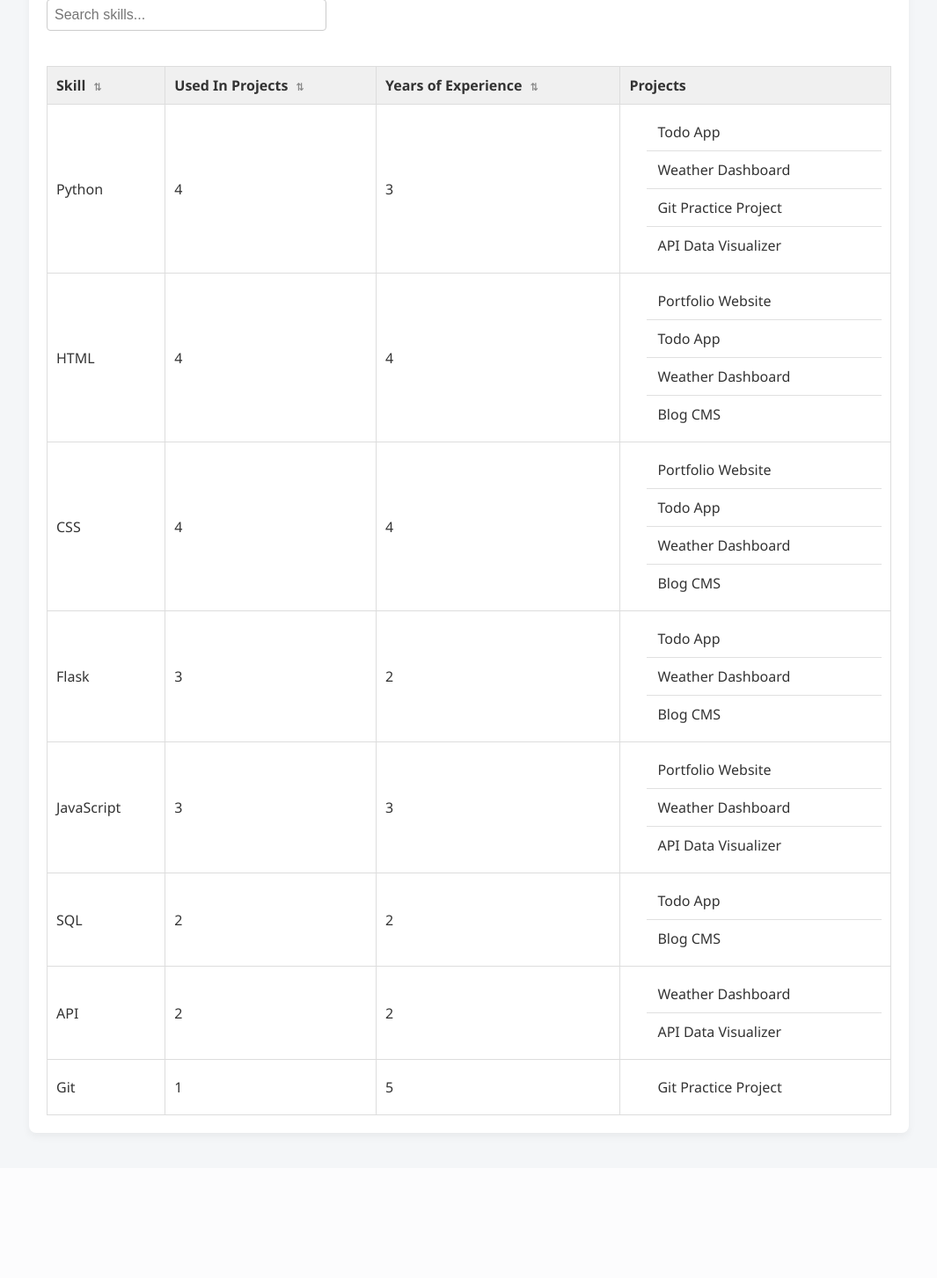
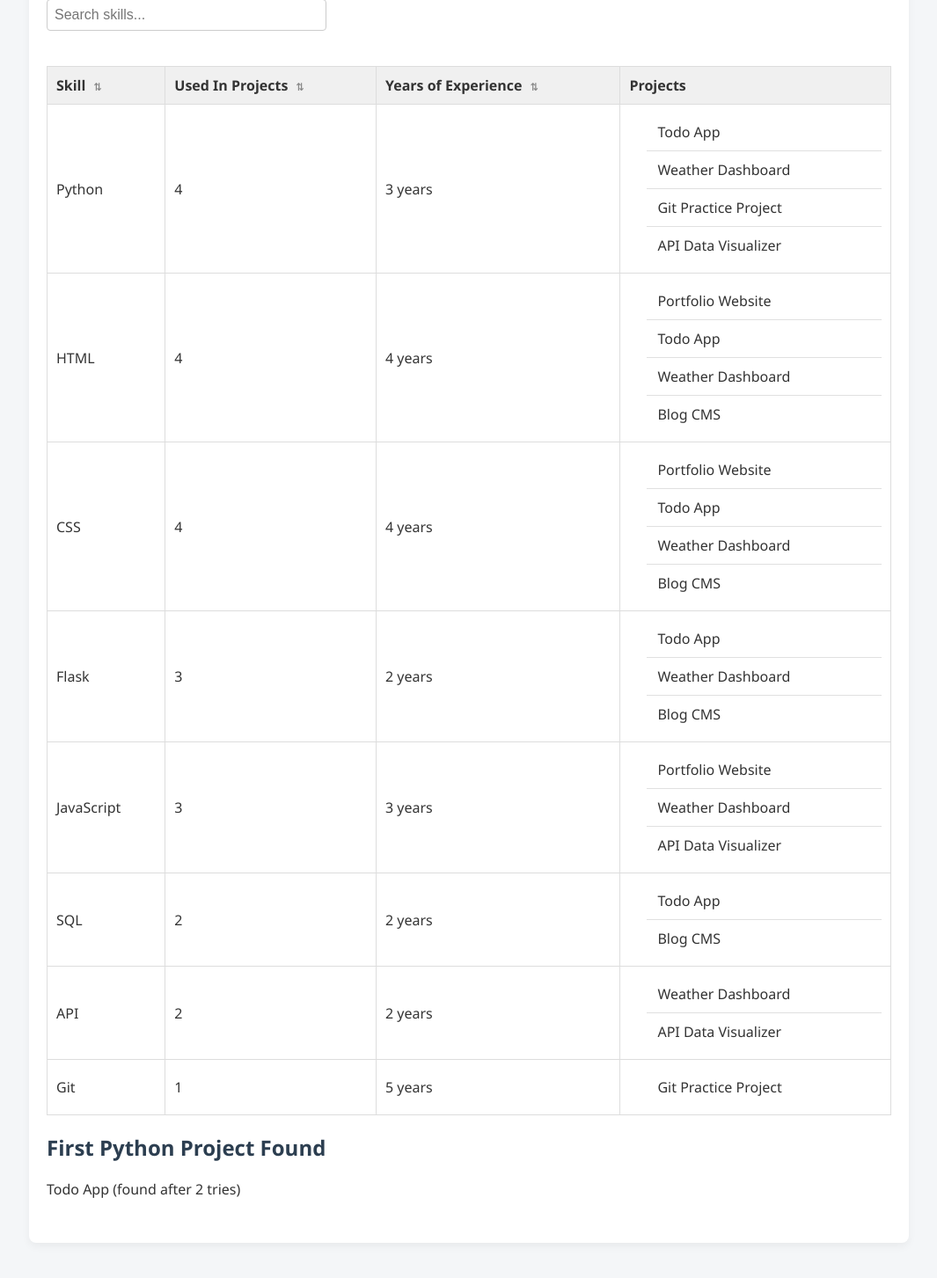
Before and after one commit to trrodenboughmcc/frontend-skills-tracker-python, a Flask app: page /skill-levels in a window 1280 px wide. Shown: the part 225-1678 px from the top of the page at 88% size, without its empty margins (107-1172 px from the left). Before the commit the page ends 1518 px from the top, so only its background shows below. Run offline with Flask 3, Linux system fonts and the light colour scheme.

Commit message:
Update levels.html

```diff
--- a/tracker_app/templates/levels.html
+++ b/tracker_app/templates/levels.html
@@ -86,7 +86,7 @@
                 <tr>
                     <td class="skill-name">{{ skill }}</td>
                     <td>{{ count }}</td>
-                    <td>{{ years_of_experience[skill] }}</td>
+                    <td>{{ years_of_experience[skill] }} years</td>
                     <td>
                         <ul class="small-list">
                         {% for project in skill_project_map[skill] %}
@@ -98,26 +98,35 @@
                 {% endfor %}
             </tbody>
         </table>
+
+        <div class="section">
+            <h2>First Python Project Found</h2>
+            <p>{{ first_python_project }} (found after {{ tries }} tries)</p>
+        </div>
     </div>
 
     <script>
+    let sortDirections = [1, 1, 1]; // Default sort direction for each column
+
     function sortTable(colIndex) {
         const table = document.getElementById("skills-table");
         const tbody = table.tBodies[0];
         const rows = Array.from(tbody.rows);
-    const isNumeric = colIndex === 1;
+        const isNumeric = colIndex === 1 || colIndex === 2;
+        const dir = sortDirections[colIndex];
 
         const sorted = rows.sort((a, b) => {
-        const valA = a.cells[colIndex].innerText.trim();
-        const valB = b.cells[colIndex].innerText.trim();
+            const valA = a.cells[colIndex].innerText.trim().replace(" years", "");
+            const valB = b.cells[colIndex].innerText.trim().replace(" years", "");
 
             if (isNumeric) {
-            return parseInt(valB) - parseInt(valA);
+                return dir * (parseInt(valA) - parseInt(valB));
             } else {
-            return valA.localeCompare(valB);
+                return dir * valA.localeCompare(valB);
             }
         });
 
+        sortDirections[colIndex] *= -1; // Toggle direction
         tbody.innerHTML = "";
         sorted.forEach(row => tbody.appendChild(row));
     }
@@ -131,11 +140,9 @@ document.getElementById("skill-search").addEventListener("input", function () {
             const isMatch = skillName.includes(searchValue);
 
             if (searchValue === "" || isMatch) {
-            // Make row visible first
                 row.style.display = "";
                 row.classList.remove("fade-out");
-            // Trigger reflow to allow animation reset
-            void row.offsetWidth;
+                void row.offsetWidth; // Trigger reflow for animation
                 row.classList.add("fade-in");
             } else {
                 row.classList.remove("fade-in");
```
Lines whose indentation alone changed are shown as unchanged.
